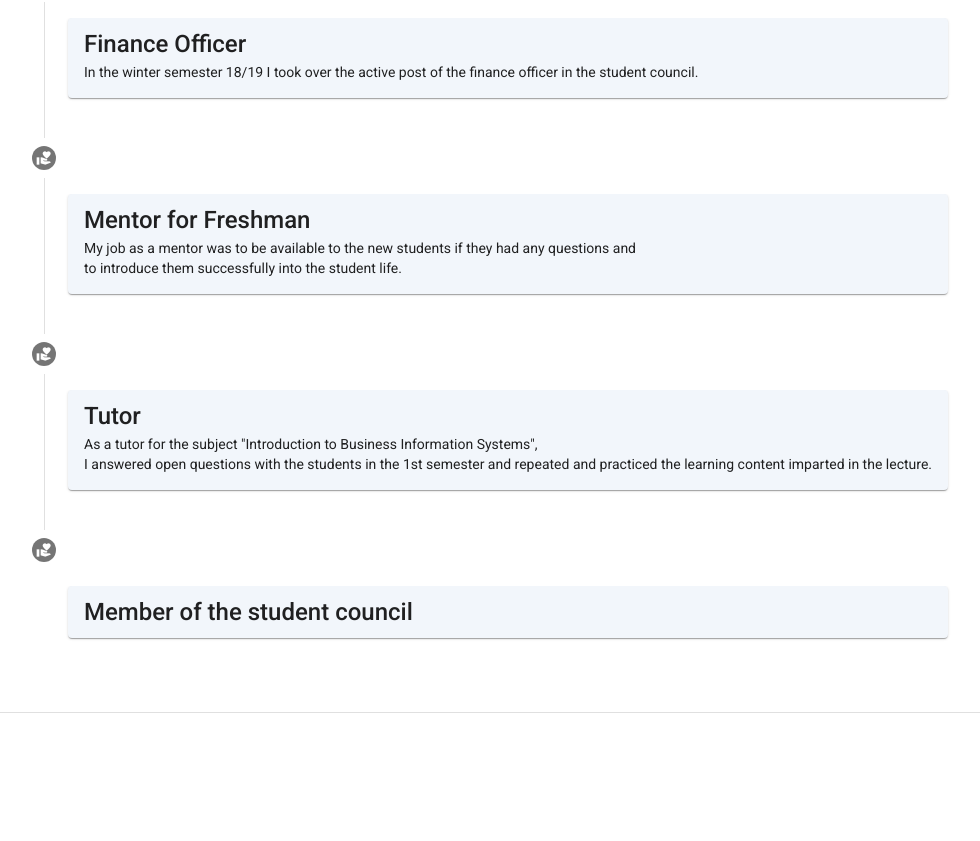
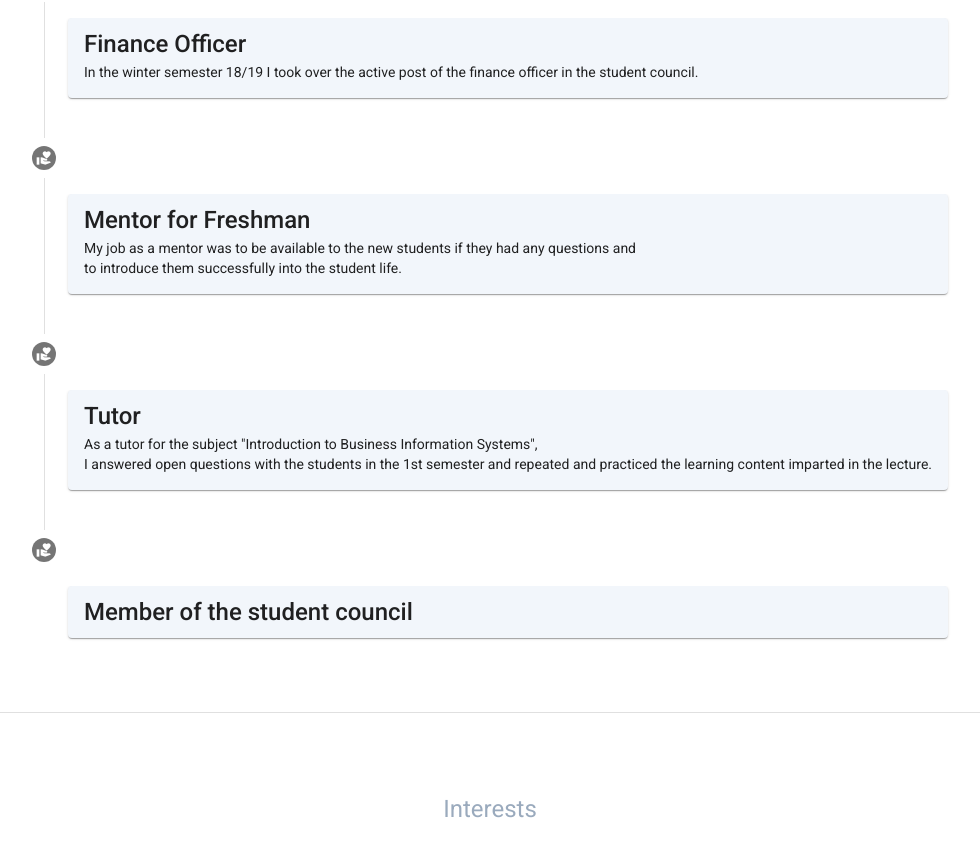
Before and after one commit to minhnpham98/my-website, an Angular app: page /about-me in a window 1280 px wide. Shown: the part 2468-3309 px from the top of the page, without its empty margins (150-1130 px from the left). Before the commit the page ends 3181 px from the top, so only its background shows below. Built offline with nearby package versions, Linux system fonts and the light colour scheme.

Commit message:
Added interests

```diff
--- a/src/app/about-me/interests/interests.component.css
+++ b/src/app/about-me/interests/interests.component.css
@@ -0,0 +1,4 @@
+.title {
+    margin-top: 5rem;
+    color: #9AAABD;
+}
--- a/src/app/about-me/interests/interests.component.html
+++ b/src/app/about-me/interests/interests.component.html
@@ -0,0 +1,3 @@
+<div class="title" fxLayoutAlign="center">
+    <h1>Interests</h1>
+</div>
```
